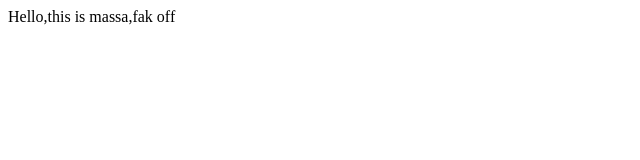
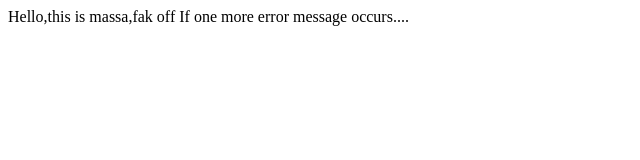
Before and after one commit to toweliee/practice, a plain HTML site: page index.html in a window 1280 px wide. Shown: the whole page, without its empty margins (0-640 px from the left). Drawn offline with Linux system fonts and the light colour scheme.

Commit message:
CHanged the body message

```diff
--- a/index.html
+++ b/index.html
@@ -5,5 +5,6 @@
 </head>
 <body>
 Hello,this is massa,fak off
+If one more error message occurs....
 </body>
 </html>
```
